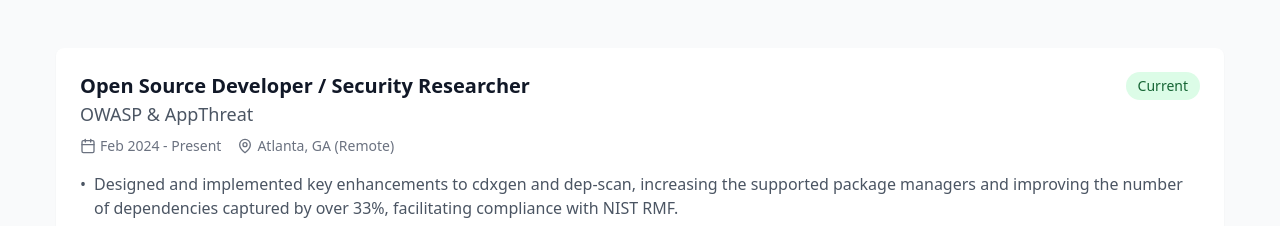
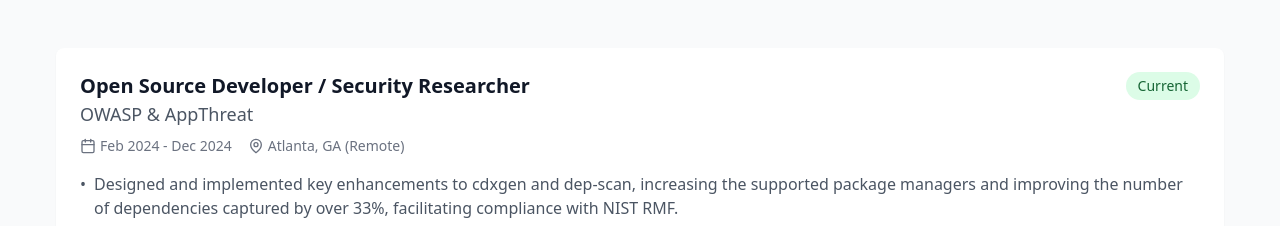
Before and after one commit to aryan-rajoria/Aryan-Rajoria.github.io, a React (Vite) app: page / in a window 1280 px wide. Shown: the part 2120-2346 px from the top of the page. Built offline with nearby package versions, Linux system fonts and the light colour scheme.

Commit message:
update experience date

```diff
--- a/src/components/Experience.tsx
+++ b/src/components/Experience.tsx
@@ -7,7 +7,7 @@ const Experience: React.FC = () => {
     {
       title: 'Open Source Developer / Security Researcher',
       company: 'OWASP & AppThreat',
-      date: 'Feb 2024 - Present',
+      date: 'Feb 2024 - Dec 2024',
       location: 'Atlanta, GA (Remote)',
       responsibilities: [
         'Designed and implemented key enhancements to cdxgen and dep-scan, increasing the supported package managers and improving the number of dependencies captured by over 33%, facilitating compliance with NIST RMF.',
```
